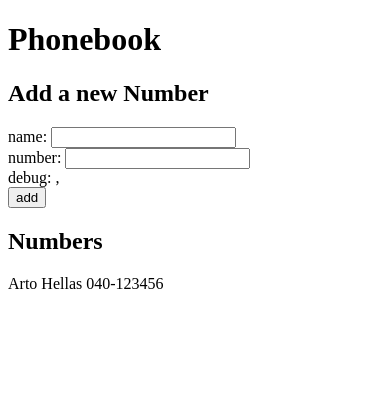
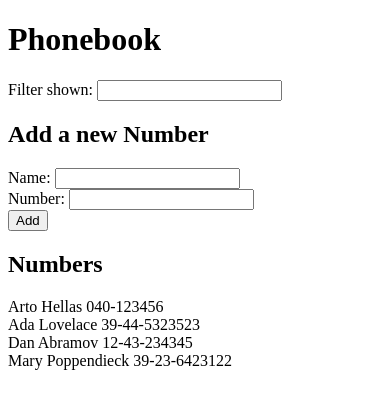
Before and after one commit to y-hagedorn/Full-Stack-open-Exercises, a React (Vite) app in the folder part2/phonebook/: page / in a window 390 px wide. Shown: the top 408 px of the page. Built offline with nearby package versions, Linux system fonts and the light colour scheme.

Commit message:
Exercise 2.9 phonebook Search filter

```diff
--- a/part2/phonebook/src/App.jsx
+++ b/part2/phonebook/src/App.jsx
@@ -2,10 +2,14 @@ import { useState } from 'react'
 
 const App = () => {
   const [persons, setPersons] = useState([
-    { name: 'Arto Hellas', number: '040-123456' }
+    { name: 'Arto Hellas', number: '040-123456'},
+    { name: 'Ada Lovelace', number: '39-44-5323523'},
+    { name: 'Dan Abramov', number: '12-43-234345'},
+    { name: 'Mary Poppendieck', number: '39-23-6423122'}
   ])
   const [newName, setNewName] = useState('')
   const [newNumber, setNewNumber] = useState('')
+  const [searchName, setSearchName] = useState('')
 
   const addPerson = (event) => {
     event.preventDefault()
@@ -48,20 +52,28 @@ const App = () => {
     setNewNumber(event.target.value)
   }
 
+  const handleSearchInput = (event) => {
+    console.log(event.target.value)
+    setSearchName(event.target.value)
+  }
+
+  const personsToShow = persons.filter(person =>
+    person.name.toLowerCase().includes(searchName.toLowerCase())
+  )
+
   return (
     <div>
       <h1>Phonebook</h1>
-
+      <div>Filter shown: <input name="searchInput" value={searchName} onChange={handleSearchInput}/></div>
       <h2>Add a new Number</h2>
       <form onSubmit={addPerson}>
-        <div>name: <input name="nameEntry" value={newName} onChange={handlePersonInput} /></div>
-        <div>number: <input name="numberEntry" value={newNumber} onChange={handleNumberInput} /></div>
-        <div>debug: {newName}, {newNumber}</div>
-        <div><button type="submit">add</button></div>
+        <div>Name: <input name="nameInput" value={newName} onChange={handlePersonInput} /></div>
+        <div>Number: <input name="numberInput" value={newNumber} onChange={handleNumberInput} /></div>
+        <div><button type="submit">Add</button></div>
       </form>
       <h2>Numbers</h2>
       <div>
-        {persons.map(person =>
+        {personsToShow.map(person =>
           <div key={person.name}>
             {person.name} {person.number}
           </div>
```
